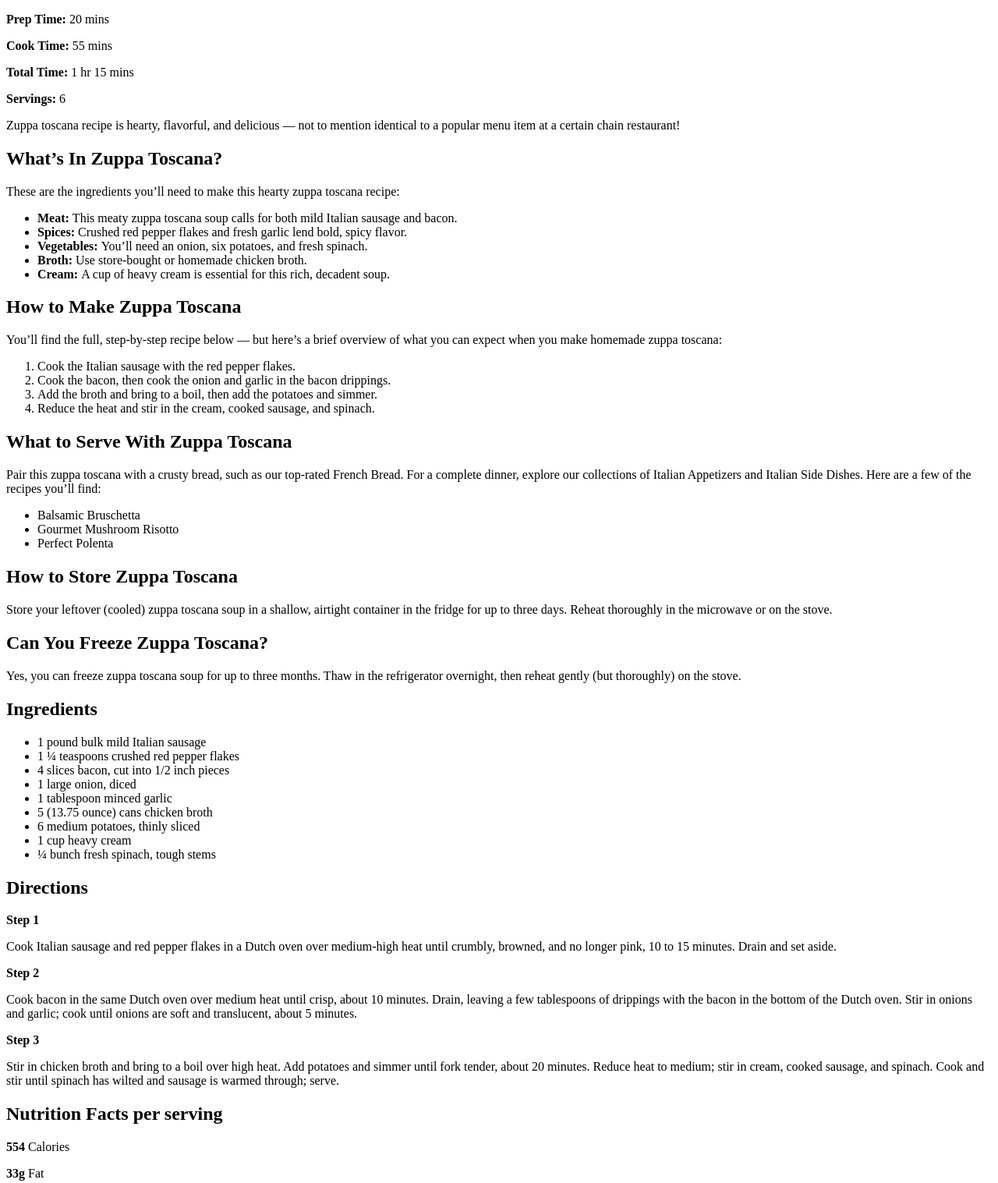
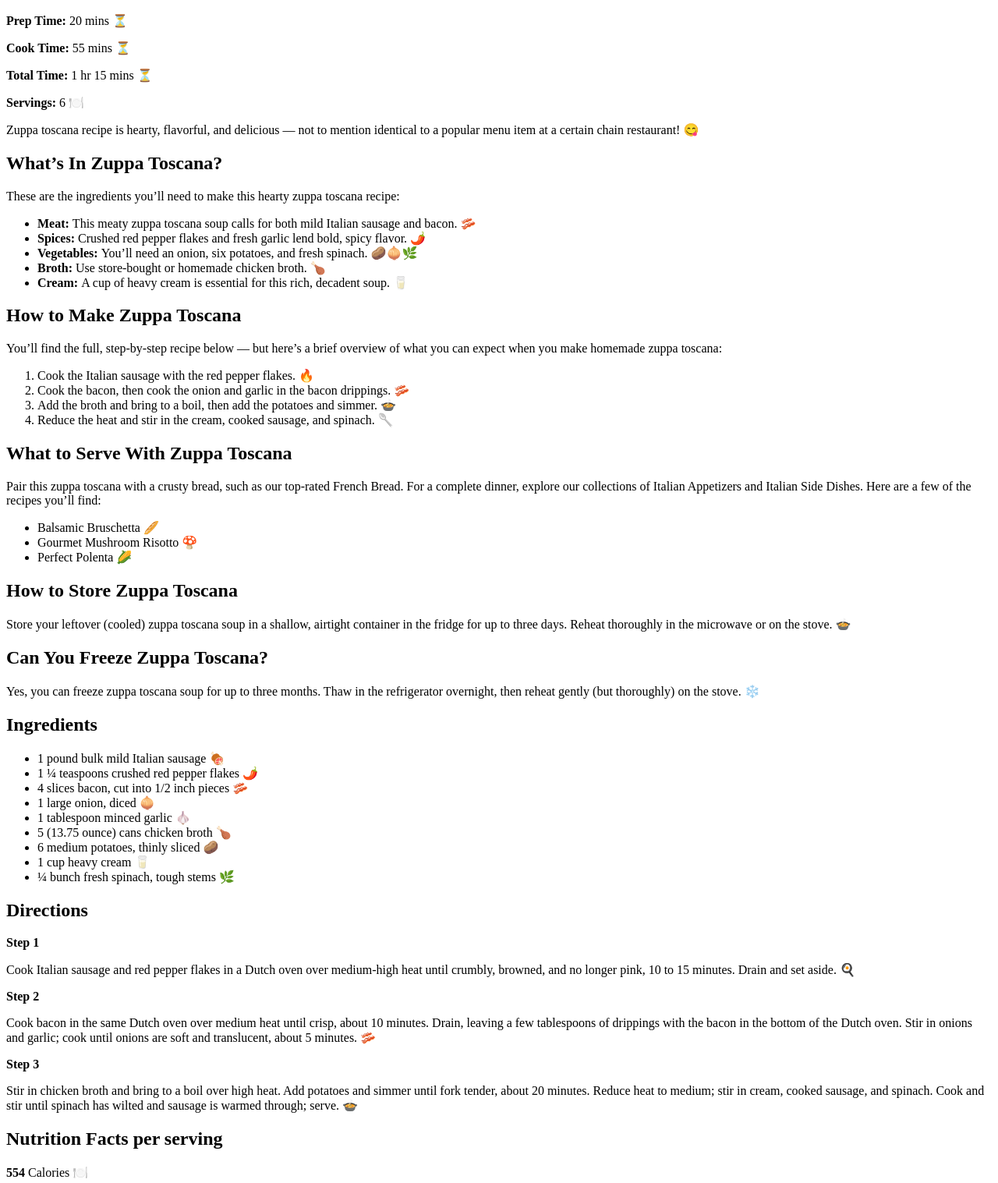
Before and after one commit to NetBr3ak/Cook-book-Chronicles, a plain HTML site: page recipes_list/zuppa_toscana.html in a window 1280 px wide. Shown: the part 393-1910 px from the top of the page at 78% size. Drawn offline with Linux system fonts and the light colour scheme.

Commit message:
feat(html): Add emojis to enhance zuppa_toscana.html and index.html
Enhanced the HTML code in zuppa_toscana.html by adding a touch of emojis to make the page less bland. Additionally, added an emoji to the link in index.html leading to zuppa_toscana.html for extra flair.

```diff
--- a/recipes_list/zuppa_toscana.html
+++ b/recipes_list/zuppa_toscana.html
@@ -8,82 +8,82 @@
 <body>
     <a href="../index.html">Go back</a>
 
-		<h1>Zuppa Toscana</h1>
+    <h1>Zuppa Toscana 🍲</h1>
 
     <img src="../images/zuppa_toscana.webp" alt="Zuppa Toscana" width="400px" height="auto" /></p>
-		<p><strong>Prep Time: </strong>20 mins</p>
-		<p><strong>Cook Time: </strong>55 mins</p>
-		<p><strong>Total Time: </strong>1 hr 15 mins</p>
-		<p><strong>Servings: </strong>6</p>
-		<p>Zuppa toscana recipe is hearty, flavorful, and delicious — not to mention identical to a popular menu item at a certain chain restaurant!</p>
+    <p><strong>Prep Time: </strong>20 mins ⏳</p>
+    <p><strong>Cook Time: </strong>55 mins ⏳</p>
+    <p><strong>Total Time: </strong>1 hr 15 mins ⏳</p>
+    <p><strong>Servings: </strong>6 🍽️</p>
+    <p>Zuppa toscana recipe is hearty, flavorful, and delicious — not to mention identical to a popular menu item at a certain chain restaurant! 😋</p>
 
     <h2>What’s In Zuppa Toscana?</h2>
 
     <p>These are the ingredients you’ll need to make this hearty zuppa toscana recipe:</p>
     <ul>
-			<li><strong>Meat: </strong>This meaty zuppa toscana soup calls for both mild Italian sausage and bacon.</li>
-			<li><strong>Spices: </strong>Crushed red pepper flakes and fresh garlic lend bold, spicy flavor.</li>
-			<li><strong>Vegetables: </strong>You’ll need an onion, six potatoes, and fresh spinach.</li>
-			<li><strong>Broth: </strong>Use store-bought or homemade chicken broth.</li>
-			<li><strong>Cream: </strong>A cup of heavy cream is essential for this rich, decadent soup.</li>
+        <li><strong>Meat: </strong>This meaty zuppa toscana soup calls for both mild Italian sausage and bacon. 🥓</li>
+        <li><strong>Spices: </strong>Crushed red pepper flakes and fresh garlic lend bold, spicy flavor. 🌶️</li>
+        <li><strong>Vegetables: </strong>You’ll need an onion, six potatoes, and fresh spinach. 🥔🧅🌿</li>
+        <li><strong>Broth: </strong>Use store-bought or homemade chicken broth. 🍗</li>
+        <li><strong>Cream: </strong>A cup of heavy cream is essential for this rich, decadent soup. 🥛</li>
     </ul>
 
     <h2>How to Make Zuppa Toscana</h2>
 
     <p>You’ll find the full, step-by-step recipe below — but here’s a brief overview of what you can expect when you make homemade zuppa toscana:</p>
     <ol>
-			<li>Cook the Italian sausage with the red pepper flakes.</li>
-			<li>Cook the bacon, then cook the onion and garlic in the bacon drippings.</li>
-			<li>Add the broth and bring to a boil, then add the potatoes and simmer.</li>
-			<li>Reduce the heat and stir in the cream, cooked sausage, and spinach.</li>
+        <li>Cook the Italian sausage with the red pepper flakes. 🔥</li>
+        <li>Cook the bacon, then cook the onion and garlic in the bacon drippings. 🥓</li>
+        <li>Add the broth and bring to a boil, then add the potatoes and simmer. 🍲</li>
+        <li>Reduce the heat and stir in the cream, cooked sausage, and spinach. 🥄</li>
     </ol>
 
     <h2>What to Serve With Zuppa Toscana</h2>
 
     <p>Pair this zuppa toscana with a crusty bread, such as our top-rated French Bread. For a complete dinner, explore our collections of Italian Appetizers and Italian Side Dishes. Here are a few of the recipes you’ll find:</p>
     <ul>
-			<li>Balsamic Bruschetta</li>
-			<li>Gourmet Mushroom Risotto</li>
-			<li>Perfect Polenta</li>
+        <li>Balsamic Bruschetta 🥖</li>
+        <li>Gourmet Mushroom Risotto 🍄</li>
+        <li>Perfect Polenta 🌽</li>
     </ul>
 
     <h2>How to Store Zuppa Toscana</h2>
 
-		<p>Store your leftover (cooled) zuppa toscana soup in a shallow, airtight container in the fridge for up to three days. Reheat thoroughly in the microwave or on the stove.</p>
+    <p>Store your leftover (cooled) zuppa toscana soup in a shallow, airtight container in the fridge for up to three days. Reheat thoroughly in the microwave or on the stove. 🍲</p>
 
     <h2>Can You Freeze Zuppa Toscana?</h2>
 
-		<p>Yes, you can freeze zuppa toscana soup for up to three months. Thaw in the refrigerator overnight, then reheat gently (but thoroughly) on the stove.</p>
+    <p>Yes, you can freeze zuppa toscana soup for up to three months. Thaw in the refrigerator overnight, then reheat gently (but thoroughly) on the stove. ❄️</p>
 
     <h2>Ingredients</h2>
     <ul>
-			<li>1 pound bulk mild Italian sausage</li>
-			<li>1 ¼ teaspoons crushed red pepper flakes</li>
-			<li>4 slices bacon, cut into 1/2 inch pieces</li>
-			<li>1 large onion, diced</li>
-			<li>1 tablespoon minced garlic</li>
-			<li>5 (13.75 ounce) cans chicken broth</li>
-			<li>6 medium potatoes, thinly sliced</li>
-			<li>1 cup heavy cream</li>
-			<li>¼ bunch fresh spinach, tough stems</li>
+        <li>1 pound bulk mild Italian sausage 🍖</li>
+        <li>1 ¼ teaspoons crushed red pepper flakes 🌶️</li>
+        <li>4 slices bacon, cut into 1/2 inch pieces 🥓</li>
+        <li>1 large onion, diced 🧅</li>
+        <li>1 tablespoon minced garlic 🧄</li>
+        <li>5 (13.75 ounce) cans chicken broth 🍗</li>
+        <li>6 medium potatoes, thinly sliced 🥔</li>
+        <li>1 cup heavy cream 🥛</li>
+        <li>¼ bunch fresh spinach, tough stems 🌿</li>
     </ul>
 
     <h2>Directions</h2>
 
     <strong>Step 1</strong>
-		<p>Cook Italian sausage and red pepper flakes in a Dutch oven over medium-high heat until crumbly, browned, and no longer pink, 10 to 15 minutes. Drain and set aside.</p>
+    <p>Cook Italian sausage and red pepper flakes in a Dutch oven over medium-high heat until crumbly, browned, and no longer pink, 10 to 15 minutes. Drain and set aside. 🍳</p>
 
     <strong>Step 2</strong>
-		<p>Cook bacon in the same Dutch oven over medium heat until crisp, about 10 minutes. Drain, leaving a few tablespoons of drippings with the bacon in the bottom of the Dutch oven. Stir in onions and garlic; cook until onions are soft and translucent, about 5 minutes.</p>
+    <p>Cook bacon in the same Dutch oven over medium heat until crisp, about 10 minutes. Drain, leaving a few tablespoons of drippings with the bacon in the bottom of the Dutch oven. Stir in onions and garlic; cook until onions are soft and translucent, about 5 minutes. 🥓</p>
 
     <strong>Step 3</strong>
-		<p>Stir in chicken broth and bring to a boil over high heat. Add potatoes and simmer until fork tender, about 20 minutes. Reduce heat to medium; stir in cream, cooked sausage, and spinach. Cook and stir until spinach has wilted and sausage is warmed through; serve.</p>
+    <p>Stir in chicken broth and bring to a boil over high heat. Add potatoes and simmer until fork tender, about 20 minutes. Reduce heat to medium; stir in cream, cooked sausage, and spinach. Cook and stir until spinach has wilted and sausage is warmed through; serve. 🍲</p>
 
     <h2>Nutrition Facts per serving</h2>
-		<p><strong>554 </strong>Calories</p>
-		<p><strong>33g </strong>Fat</p>
-		<p><strong>46g </strong>Carbs</p>
-		<p><strong>20g </strong>Protein</p>
+    <p><strong>554 </strong>Calories 🍽️</p>
+    <p><strong>33g </strong>Fat 🥩</p>
+    <p><strong>46g </strong>Carbs 🥔</p>
+    <p><strong>20g </strong>Protein 🍗</p>
 
     <a href="../index.html">Go back</a>
 </body>
```
Also changed, not shown: index.html (+1 -1 lines). Lines whose indentation alone changed are shown as unchanged.
